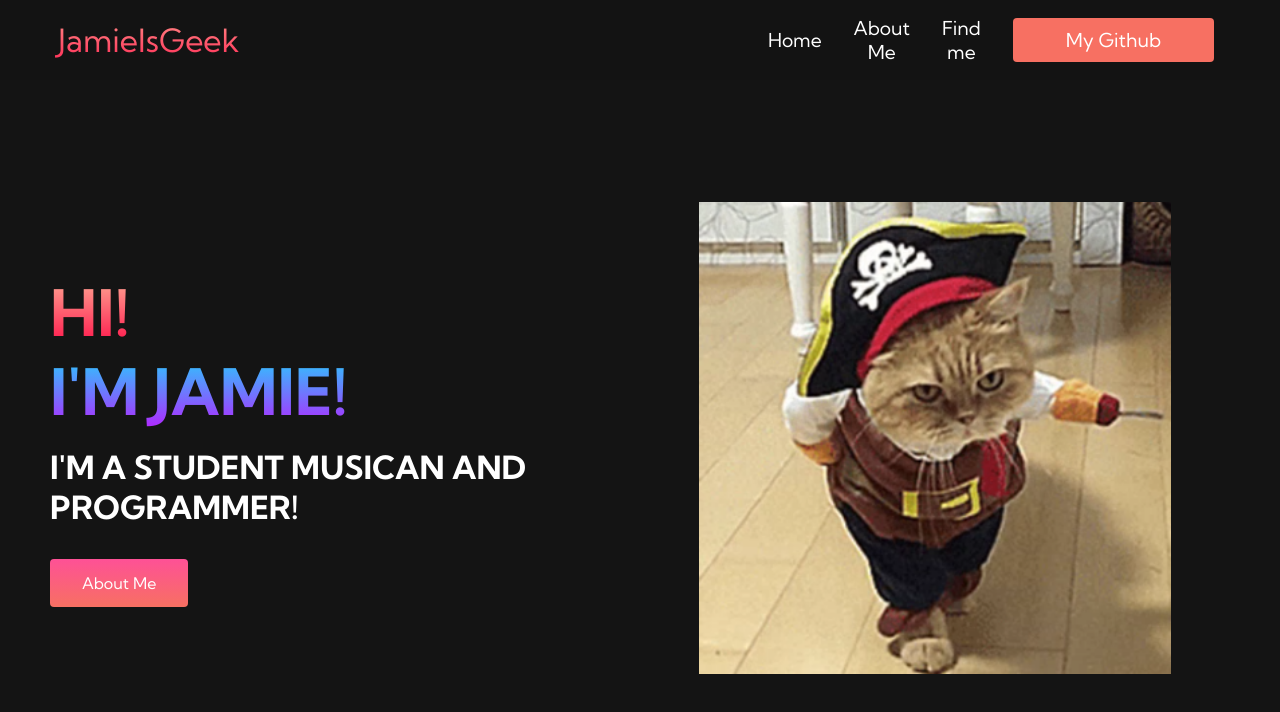
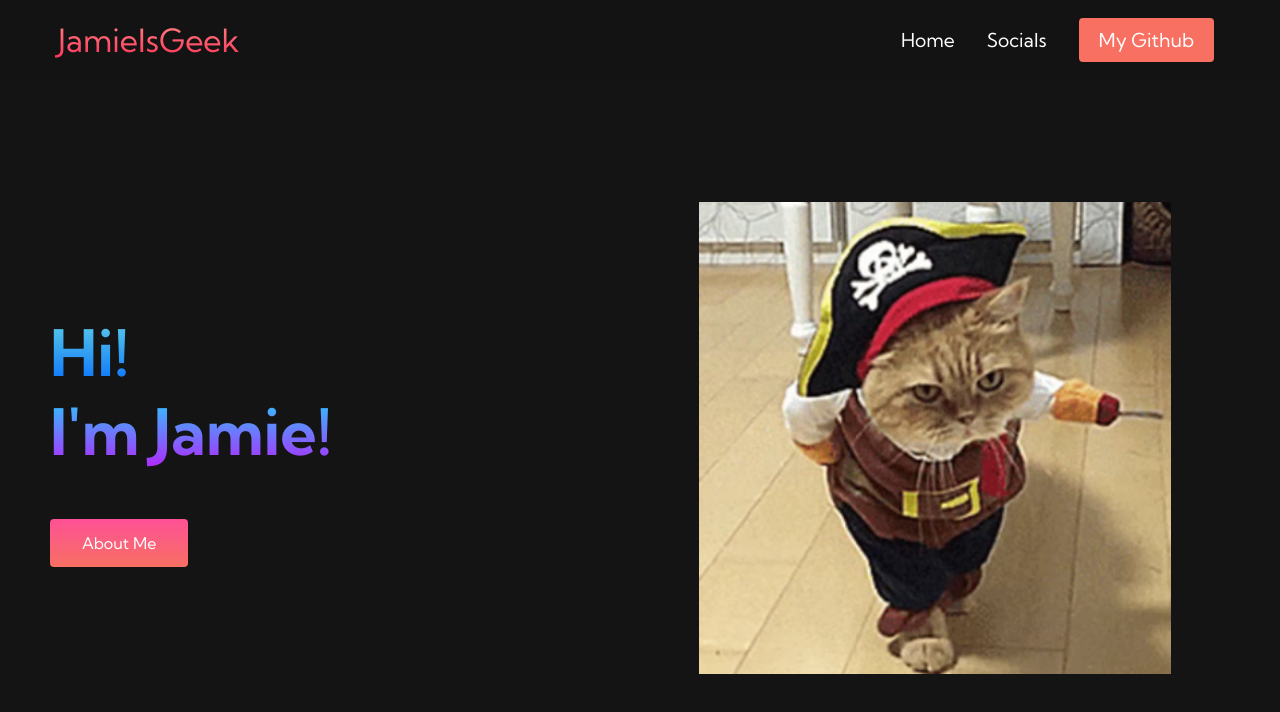
Before and after one commit to JamieIsGeek/website, a plain HTML site: page index.html in a window 1280 px wide. Drawn offline with Linux system fonts and the light colour scheme.

Commit message:
Add files via upload

```diff
--- a/index.html
+++ b/index.html
@@ -26,10 +26,7 @@
         <a href="/" class="navbar__links"> Home </a>
       </li>
       <li class="navbar__item">
-        <a href="/" class="navbar__links"> About Me </a>
-      </li>
-      <li class="navbar__item">
-        <a href="/" class="navbar__links"> Find me </a>
+        <a href="/" class="navbar__links"> Socials </a>
       </li>
       <li class="navbar__btm">
         <a href="/" class="button">My Github</a>
@@ -41,9 +38,9 @@
   <div class="main">
     <div class="main__container">
       <div class="main__content">
-        <h1>HI!</h1>
-        <h2>I'M JAMIE!</h2>
-        <p>I'M A STUDENT MUSICAN AND PROGRAMMER!</p>
+        <h1>Hi!</h1>
+        <h2>I'm Jamie!</h2>
+        <p></p>
         <button class="main__btm"><a href="/">About Me</a></button>
       </div>
       <div class="main__img--container">
--- a/styles.css
+++ b/styles.css
@@ -226,8 +226,8 @@
 
 .main__content h1 {
   font-size: 4rem;
-  background-color: #ff8177;
-  background-image: linear-gradient(to top, #ff0844 0%, #ffb199 100%);
+  background-color: #ff0844;
+  background-image: linear-gradient(to top, #0068FF 0%, #64D6E7 100%);
   background-size: 100%;
   -webkit-background-clip: text;
   -moz-background-clip: text;
```
